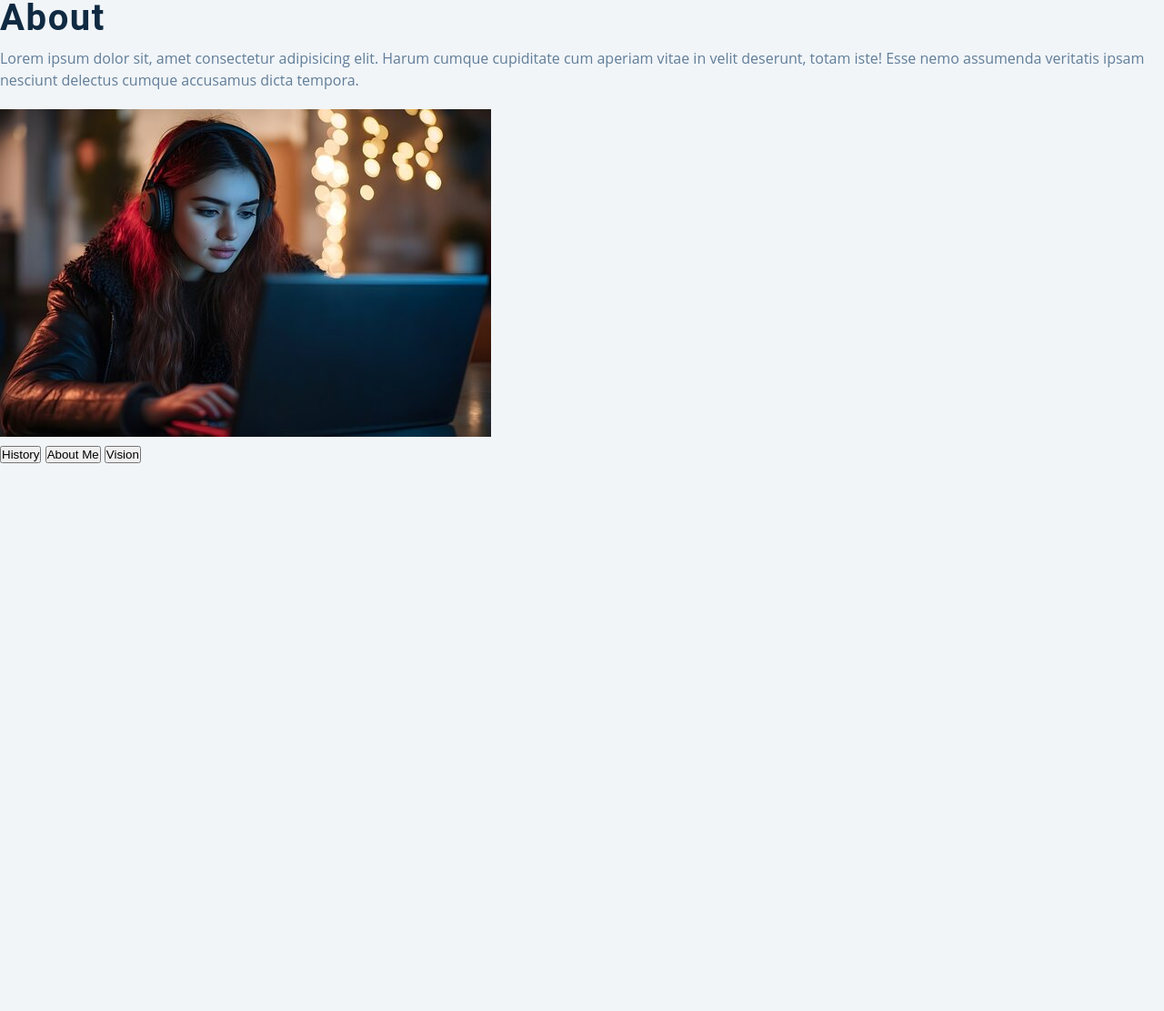
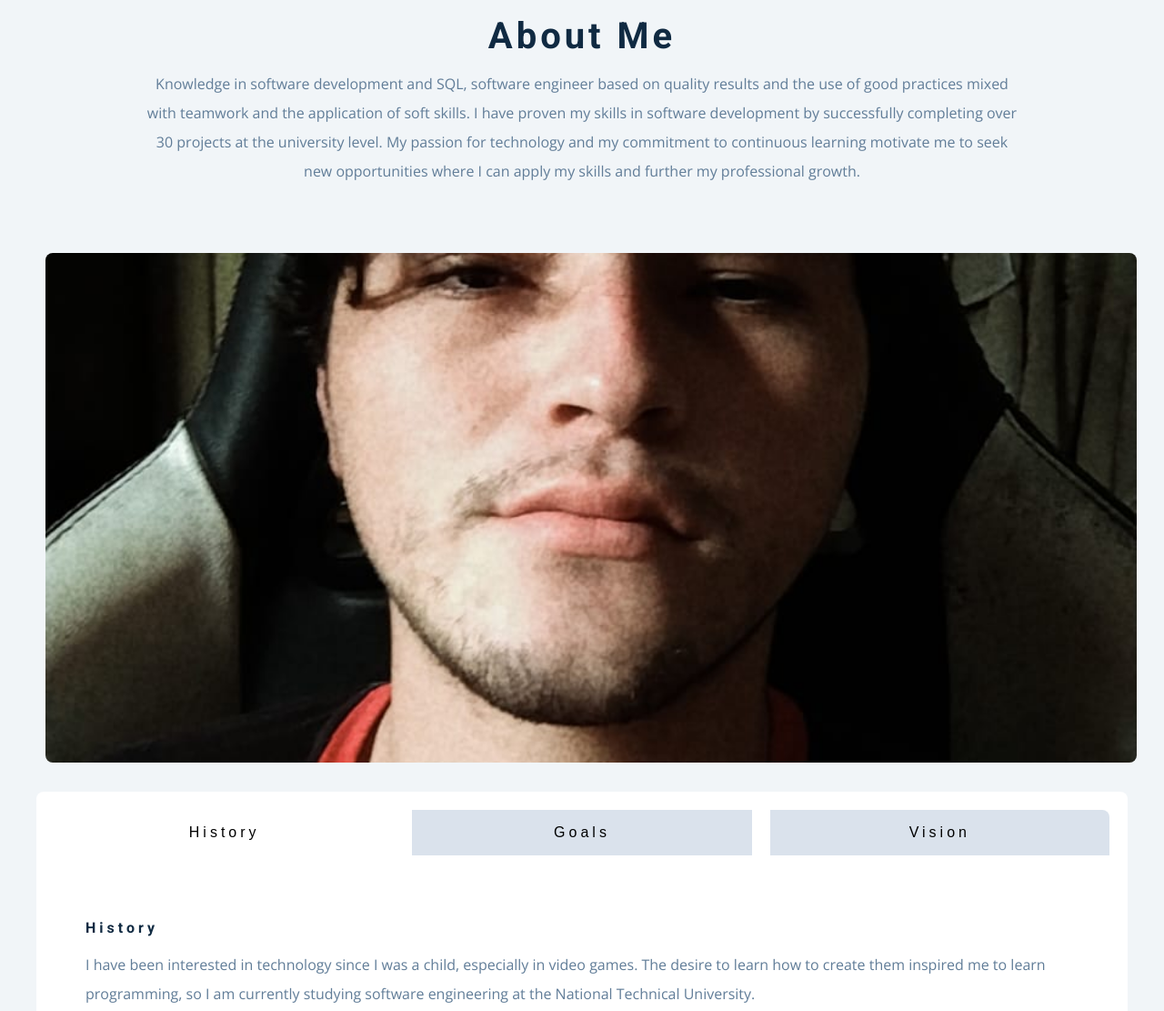
Before and after one commit to JefJim/JavaScript, a plain HTML site: page Views/tabs/tabs.html in a window 1280 px wide. Shown: the top 1111 px of the page at 91% size. Before the commit the page ends 800 px from the top, so only its background shows below. Drawn offline with nearby package versions, Linux system fonts and the light colour scheme; files that its build step writes are made by us from their sources.

Commit message:
Adding About Me

```diff
--- /dev/null
+++ b/Views/tabs/styles/tabsStyle.css
@@ -0,0 +1,259 @@
+/*
+===============
+Fonts
+===============
+*/
+@import url("https://fonts.googleapis.com/css?family=Open+Sans|Roboto:400,700&display=swap");
+
+/*
+===============
+Variables
+===============
+*/
+
+:root {
+  /* dark shades of primary color*/
+  --clr-primary-1: hsl(205, 86%, 17%);
+  --clr-primary-2: hsl(205, 77%, 27%);
+  --clr-primary-3: hsl(205, 72%, 37%);
+  --clr-primary-4: hsl(205, 63%, 48%);
+  /* primary/main color */
+  --clr-primary-5: #49a6e9;
+  /* lighter shades of primary color */
+  --clr-primary-6: hsl(205, 89%, 70%);
+  --clr-primary-7: hsl(205, 90%, 76%);
+  --clr-primary-8: hsl(205, 86%, 81%);
+  --clr-primary-9: hsl(205, 90%, 88%);
+  --clr-primary-10: hsl(205, 100%, 96%);
+  /* darkest grey - used for headings */
+  --clr-grey-1: hsl(209, 61%, 16%);
+  --clr-grey-2: hsl(211, 39%, 23%);
+  --clr-grey-3: hsl(209, 34%, 30%);
+  --clr-grey-4: hsl(209, 28%, 39%);
+  /* grey used for paragraphs */
+  --clr-grey-5: hsl(210, 22%, 49%);
+  --clr-grey-6: hsl(209, 23%, 60%);
+  --clr-grey-7: hsl(211, 27%, 70%);
+  --clr-grey-8: hsl(210, 31%, 80%);
+  --clr-grey-9: hsl(212, 33%, 89%);
+  --clr-grey-10: hsl(210, 36%, 96%);
+  --clr-white: #fff;
+  --clr-red-dark: hsl(360, 67%, 44%);
+  --clr-red-light: hsl(360, 71%, 66%);
+  --clr-green-dark: hsl(125, 67%, 44%);
+  --clr-green-light: hsl(125, 71%, 66%);
+  --clr-black: #222;
+  --ff-primary: "Roboto", sans-serif;
+  --ff-secondary: "Open Sans", sans-serif;
+  --transition: all 0.3s linear;
+  --spacing: 0.25rem;
+  --radius: 0.5rem;
+  --light-shadow: 0 5px 15px rgba(0, 0, 0, 0.1);
+  --dark-shadow: 0 5px 15px rgba(0, 0, 0, 0.2);
+  --max-width: 1170px;
+  --fixed-width: 620px;
+}
+/*
+===============
+Global Styles
+===============
+*/
+
+*,
+::after,
+::before {
+  margin: 10px;
+  padding: 0;
+  box-sizing: border-box;
+}
+body {
+  font-family: var(--ff-secondary);
+  background: var(--clr-grey-10);
+  color: var(--clr-grey-1);
+  line-height: 2;
+  font-size: 0.875rem;
+}
+ul {
+  list-style-type: none;
+}
+a {
+  text-decoration: none;
+}
+img:not(.logo) {
+  width: 100%;
+}
+img {
+
+  display: block;
+}
+
+h1,
+h2,
+h3,
+h4 {
+  letter-spacing: var(--spacing);
+  text-transform: capitalize;
+  line-height: 1.50;
+  margin-bottom: 1rem;
+  font-family: var(--ff-primary);
+}
+h1 {
+  font-size: 3rem;
+}
+h2 {
+  font-size: 2rem;
+}
+h3 {
+  font-size: 1.25rem;
+}
+h4 {
+  font-size: 0.875rem;
+}
+p {
+  margin-bottom: 1.25rem;
+  color: var(--clr-grey-5);
+}
+@media screen and (min-width: 800px) {
+  h1 {
+    font-size: 4rem;
+  }
+  h2 {
+    font-size: 2.5rem;
+  }
+  h3 {
+    font-size: 1.75rem;
+  }
+  h4 {
+    font-size: 1rem;
+  }
+  body {
+    font-size: 1rem;
+  }
+  h1,
+  h2,
+  h3,
+  h4 {
+    line-height: 1;
+  }
+}
+/*  global classes */
+
+.btn {
+  text-transform: uppercase;
+  background: transparent;
+  color: var(--clr-black);
+  padding: 0.375rem 0.75rem;
+  letter-spacing: var(--spacing);
+  display: inline-block;
+  transition: var(--transition);
+  font-size: 0.875rem;
+  border: 2px solid var(--clr-black);
+  cursor: pointer;
+  box-shadow: 0 1px 3px rgba(0, 0, 0, 0.2);
+  border-radius: var(--radius);
+}
+.btn:hover {
+  color: var(--clr-white);
+  background: var(--clr-black);
+}
+/* section */
+.section {
+  padding: 5rem 0;
+}
+
+.section-center {
+  width: 90vw;
+  margin: 0 auto;
+  max-width: 1170px;
+}
+@media screen and (min-width: 992px) {
+  .section-center {
+    width: 95vw;
+  }
+  .about-img {
+    margin-bottom: 0;
+  }
+
+  .about-center {
+    display: grid;
+    grid-template-columns: 1fr 1fr;
+    column-gap: 2rem;
+  }
+}
+main {
+  min-height: 100vh;
+  display: grid;
+  place-items: center;
+}
+/*
+===============
+About
+===============
+*/
+.title {
+  text-align: center;
+  margin-bottom: 4rem;
+}
+.title p {
+  width: 80%;
+  margin: 0 auto;
+}
+
+.about-img {
+  margin-bottom: 2rem;
+}
+.about-img img {
+  border-radius: var(--radius);
+  object-fit: cover;
+  height: 35rem;
+}
+.about {
+  background: var(--clr-white);
+  border-radius: var(--radius);
+  display: grid;
+  grid-template-rows: auto 1fr;
+}
+.btn-container {
+  border-top-left-radius: var(--radius);
+  border-top-right-radius: var(--radius);
+  display: grid;
+  grid-template-columns: 1fr 1fr 1fr;
+}
+.tab-btn:nth-child(1) {
+  border-top-left-radius: var(--radius);
+}
+.tab-btn:nth-child(3) {
+  border-top-right-radius: var(--radius);
+}
+.tab-btn {
+  padding: 1rem 0;
+  border: none;
+  text-transform: capitalize;
+  font-size: 1rem;
+  display: block;
+  background: var(--clr-grey-9);
+  cursor: pointer;
+  transition: var(--transition);
+  letter-spacing: var(--spacing);
+}
+.tab-btn:hover:not(.active) {
+  background: var(--clr-primary-10);
+  color: var(--clr-primary-5);
+}
+.about-content {
+  border-bottom-left-radius: var(--radius);
+  border-bottom-right-radius: var(--radius);
+  padding: 2rem 1.5rem;
+}
+/* hide content */
+.content {
+  display: none;
+}
+.btn-container > .tab-btn.active {
+  background: var(--clr-white);
+
+
+}
+.content.active {
+  display: block;
+}
--- a/Views/tabs/tabs.html
+++ b/Views/tabs/tabs.html
@@ -6,28 +6,58 @@
     <meta name="viewport" content="width=device-width, initial-scale=1.0">
     <title>Tabs</title>
 
-    <link rel="stylesheet" href="Styles/style.css"/>
-    <link rel="stylesheet" href="Styles/tabsStyle.css"/>
+    <link rel="stylesheet" href="styles/tabsStyle.css"/>
 </head>
 
 <body>
     <section>
         <div class="title">
-            <h2>About</h2>
-            <p>Lorem ipsum dolor sit, amet consectetur adipisicing elit. Harum cumque cupiditate cum aperiam vitae in
-                velit deserunt, totam iste! Esse nemo
-                assumenda veritatis ipsam nesciunt delectus cumque accusamus dicta tempora.</p>
+            <h2>About Me</h2>
+            <p>Knowledge in software development and SQL, software
+                engineer based on quality results and the use of good
+                practices mixed with teamwork and the application of
+                soft skills. I have proven my skills in software
+                development by successfully completing over 30
+                projects at the university level. My passion for
+                technology and my commitment to continuous learning
+                motivate me to seek new opportunities where I can
+                apply my skills and further my professional growth.
+                </p>
         </div>
         <div class="about-center section-center"></div>
-        <article>
-            <img src="../images/test1.jpg" alt="about-picture">
+        <article class="about-img">
+            <img src="../images/PErfil.jpg" alt="about picture">
         </article>
         <article class="about">
             <div class="btn-container">
-                <button class="tab-btn" data-id="history">History</button>
-                <button class="tab-btn" data-id="me">About Me</button>
+                <button class="tab-btn active" data-id="history">History</button>
+                <button class="tab-btn" data-id="me">Goals</button>
                 <button class="tab-btn" data-id="vision">Vision</button>
             </div>
+            <article class="about-content">
+                <div class="content active" id="history">
+                    <h4>History</h4>
+                    <p>I have been interested in technology since I was a child, especially in video games. The desire to learn how to create them inspired me to learn programming, so I am currently studying
+                        software engineering at the National Technical University.</p>
+                </div>
+
+                <div class="content" id="me">
+                    <h4>Goals</h4>
+
+                    <p>Technical Skills Enhancement: Deepen advanced knowledge of software development and SQL database optimization, applying industry best practices to ensure efficient and scalable solutions.</p>
+                    <p>Contribution to the Technology Community: Actively participate in development communities, sharing knowledge and experiences, and
+                        contributing to the collective advancement of the technology sector.</p>
+                </div>
+
+                <div class="content" id="vision">
+                    <h4>Vision</h4>
+                    <p>Continuous Learning: Maintain a proactive attitude towards
+                        learning and adapting to new emerging technologies and methodologies, ensuring constant evolution in my professional career.
+                    </p>
+                    <p>Teamwork and Effective Communication: Value and promote teamwork,
+                        developing communication skills that facilitate collaboration and the achievement of common goals in multidisciplinary environments.</p>
+                </div>
+            </article>
         </article>
     </section>
     <script src="tabs.js"></script>
--- a/Views/tabs/tabs.js
+++ b/Views/tabs/tabs.js
@@ -0,0 +1,19 @@
+const btns = document.querySelectorAll(".tab-btn");
+const about = document.querySelector(".about");
+const articles = document.querySelectorAll(".content");
+
+
+about.addEventListener('click', function(e) {
+    const id= e.target.dataset.id;
+    if(id){
+        btns.forEach(function(btn){
+            btn.classList.remove("active");
+            e.target.classList.add("active");
+        });
+        articles.forEach(function(article){
+            article.classList.remove("active")
+        });
+        const element = document.getElementById(id);
+        element.classList.add("active");
+    }
+});
--- a/Views/tabs/tabsStyle.css
+++ /dev/null
@@ -1,9 +0,0 @@
-*{
-    margin: 0;
-    padding: 0;
-    list-style: none;
-}
-.img {
-    max-width: 100%;
-    height: auto;
-  }
```
Also changed, not shown: Views/nav_bar/index.html (+4 -4 lines), Views/RPS/perfil.jpg (added), Views/images/PErfil.jpg (added), Views/images/test1.jpg (deleted).
